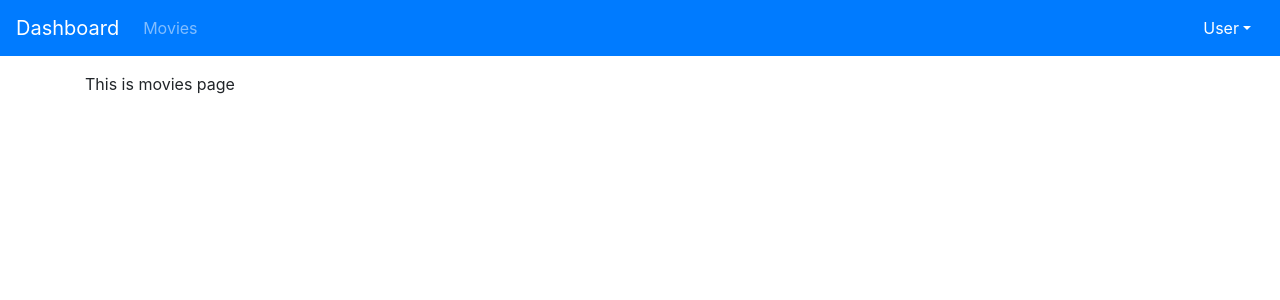
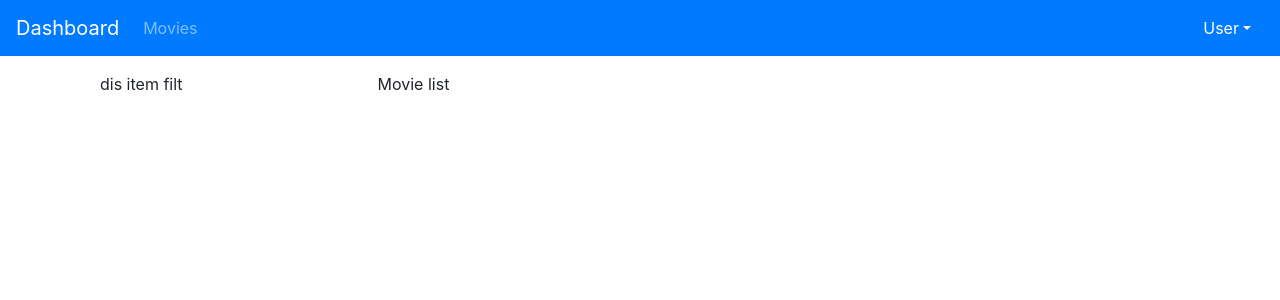
Before and after one commit to tomisicm/movie_rating_app_v3, a React app: page /movies in a window 1280 px wide. Shown: the top 300 px of the page. Built offline with nearby package versions, Linux system fonts and the light colour scheme.

Commit message:
item filter layout

```diff
--- /dev/null
+++ b/src/components/ItemFilter.jsx
@@ -0,0 +1,10 @@
+import React, { Component } from "react"
+
+class MainItemFilter extends Component {
+  state = {}
+  render() {
+    return <div>dis item filt</div>
+  }
+}
+
+export default MainItemFilter
--- a/src/views/MoviesPage.jsx
+++ b/src/views/MoviesPage.jsx
@@ -1,9 +1,22 @@
 import React, { Component } from "react"
+
+import ItemFilter from "../components/ItemFilter"
 
 class MoviesPage extends Component {
   state = {}
   render() {
-    return <div>This is movies page</div>
+    return (
+      <div className="content">
+        <div className="container mx-auto">
+          <div className="row">
+            <div className="col-3">
+              <ItemFilter />
+            </div>
+            <div className="col-9">Movie list</div>
+          </div>
+        </div>
+      </div>
+    )
   }
 }
 
```
